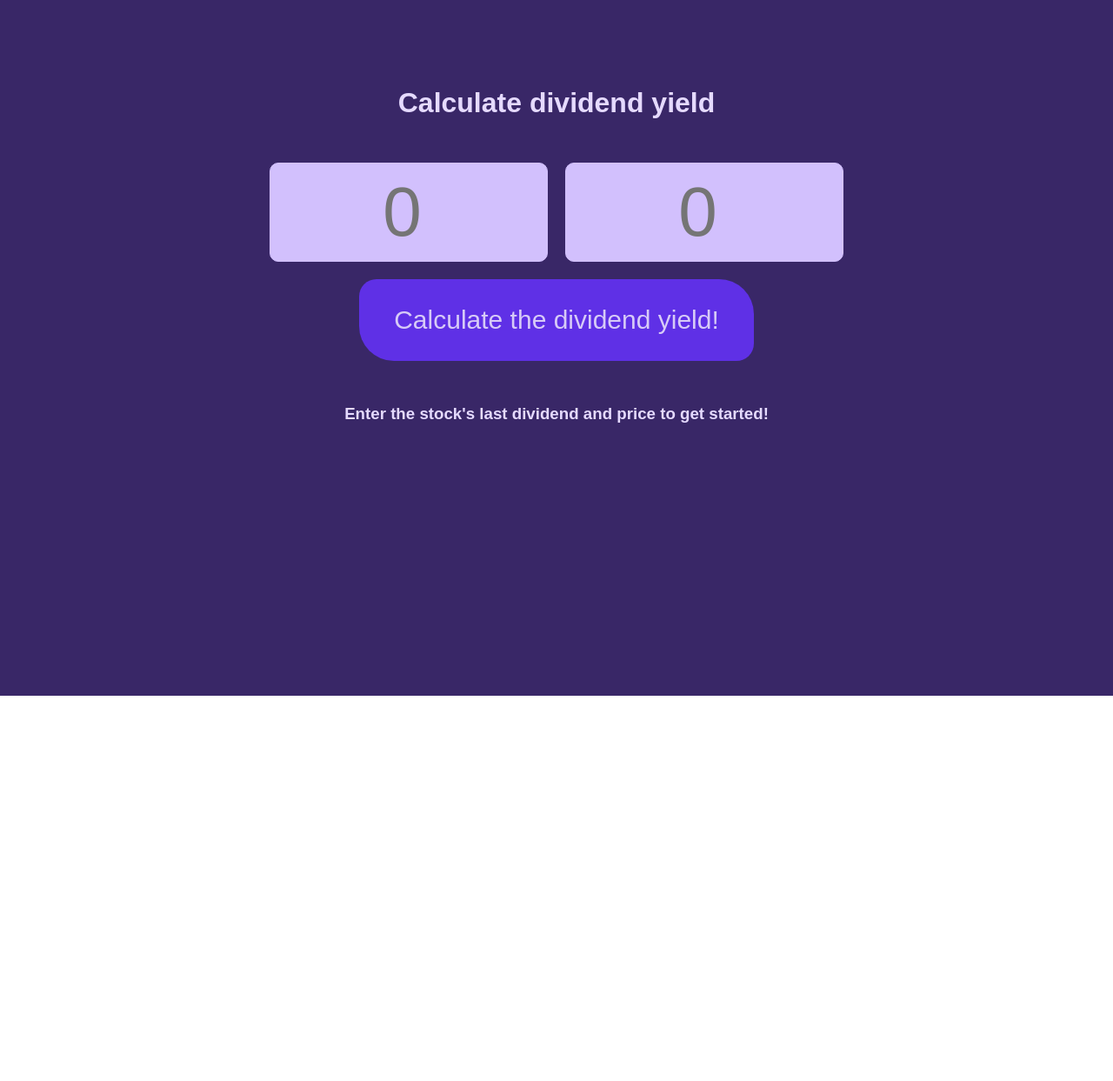
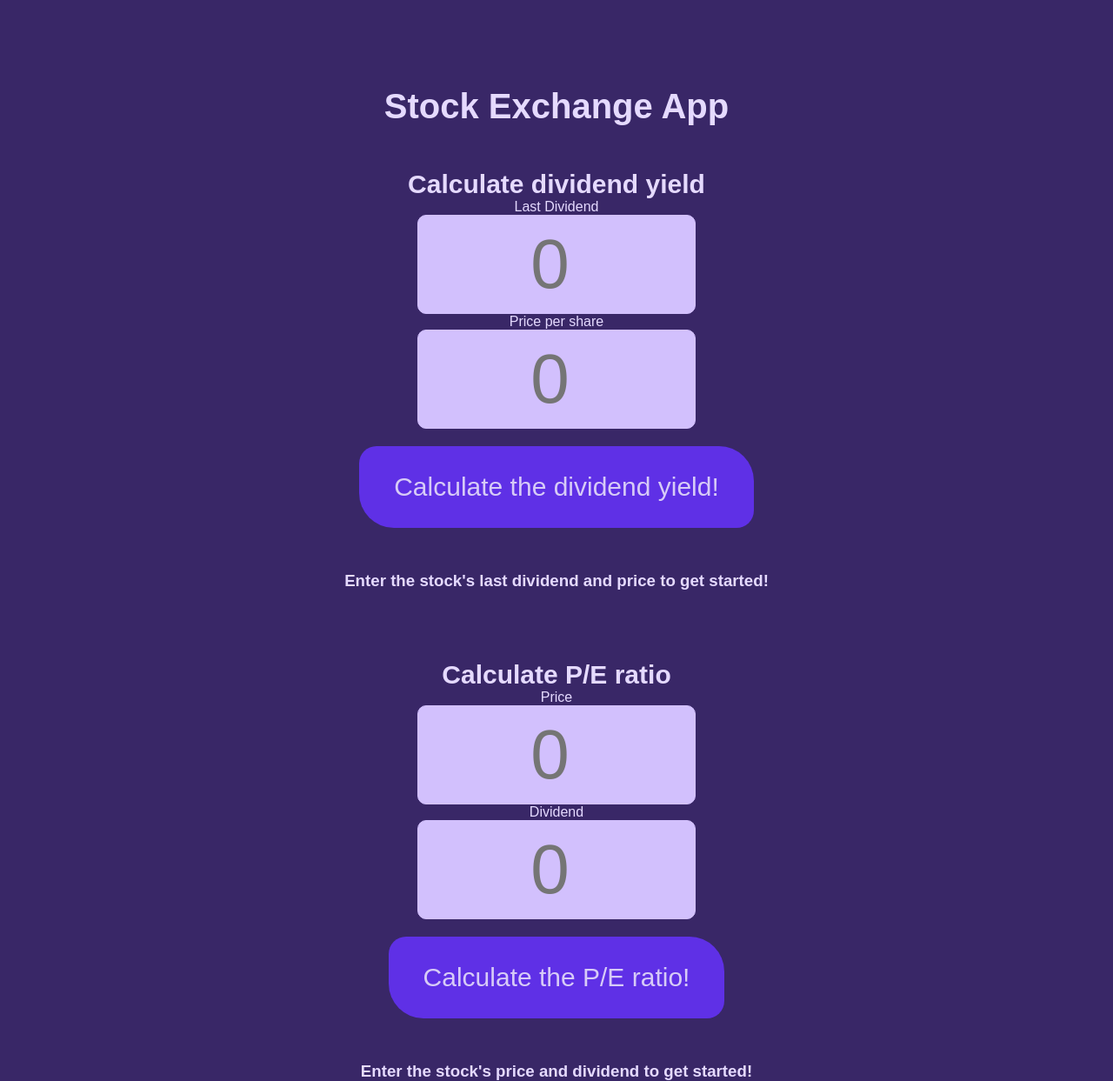
Before and after one commit to atbeesley/stock_exchange, a React (Create React App) app: page / in a window 1280 px wide. Shown: the whole page at 87% size. Before the commit the page ends 800 px from the top, so only its background shows below. Built offline with nearby package versions, Linux system fonts and the light colour scheme.

Commit message:
P/E ratio working

```diff
--- a/src/index.js
+++ b/src/index.js
@@ -6,7 +6,11 @@ function App() {
   const [lastDividend, setLastDividend] = useState(0);
   const [price, setPrice] = useState(0);
   const [dividendYield, setDividendYield] = useState(0);
+  const [pePrice, setPePrice] = useState(0);
+  const [dividend, setDividend] = useState(0);
+  const [peRatio, setPeRatio] = useState(0);
 
+  // dividend yield
   function handleLastDividendChange(e) {
     setLastDividend(Number(e.target.value));
   }
@@ -19,12 +23,30 @@ function App() {
     setDividendYield(lastDividend / price);
   }
 
+  // P/E ratio
+  function handlePePriceChange(e) {
+    setPePrice(Number(e.target.value));
+  }
+
+  function handleDividendChange(e) {
+    setDividend(+e.target.value);
+  }
+
+  function calculatePeRatio() {
+    setPeRatio(pePrice / dividend);
+  }
+
   return (
     <div className="App">
-      <h1>Calculate dividend yield</h1>
+      <h1>Stock Exchange App</h1>
+      <div id="dividendYield" style={{marginTop: '2em'}}>
+
+        <h2>Calculate dividend yield</h2>
 
         <div className="number-inputs">
+          <p>Last Dividend</p>
           <input type="number" placeholder="0" onChange={handleLastDividendChange} />
+          <p>Price per share</p>
           <input type="number" placeholder="0" onChange={handlePriceChange} />
         </div>
 
@@ -33,6 +55,22 @@ function App() {
         {dividendYield !== 0 && <h3>The stock's dividend yield is £{dividendYield}!</h3>}
         {dividendYield === 0 && <h3>Enter the stock's <b>last dividend</b> and <b>price</b> to get started!</h3>}
       </div>
+      <div id="peRatio" style={{marginTop: '5em'}}>
+        <h2>Calculate P/E ratio</h2>
+
+        <div className="number-inputs">
+          <p>Price</p>
+          <input type="number" placeholder="0" onChange={handlePePriceChange} />
+          <p>Dividend</p>
+          <input type="number" placeholder="0" onChange={handleDividendChange} />
+        </div>
+
+        <button onClick={calculatePeRatio}>Calculate the P/E ratio!</button>
+
+        {peRatio !== 0 && <h3>The stock's P/E ratio is £{peRatio}!</h3>}
+        {peRatio === 0 && <h3>Enter the stock's <b>price</b> and <b>dividend</b> to get started!</h3>}
+      </div>
+    </div>
   );
 }
 
--- a/src/styles.css
+++ b/src/styles.css
@@ -15,6 +15,7 @@
 
   h1 {
     margin-bottom: 50px;
+    font-size: 40px;
   }
 
   .number-inputs {
@@ -48,5 +49,5 @@
   }
 
   h2 {
-    font-size: 150px;
+    font-size: 30px;
   }
```
Lines whose indentation alone changed are shown as unchanged.
